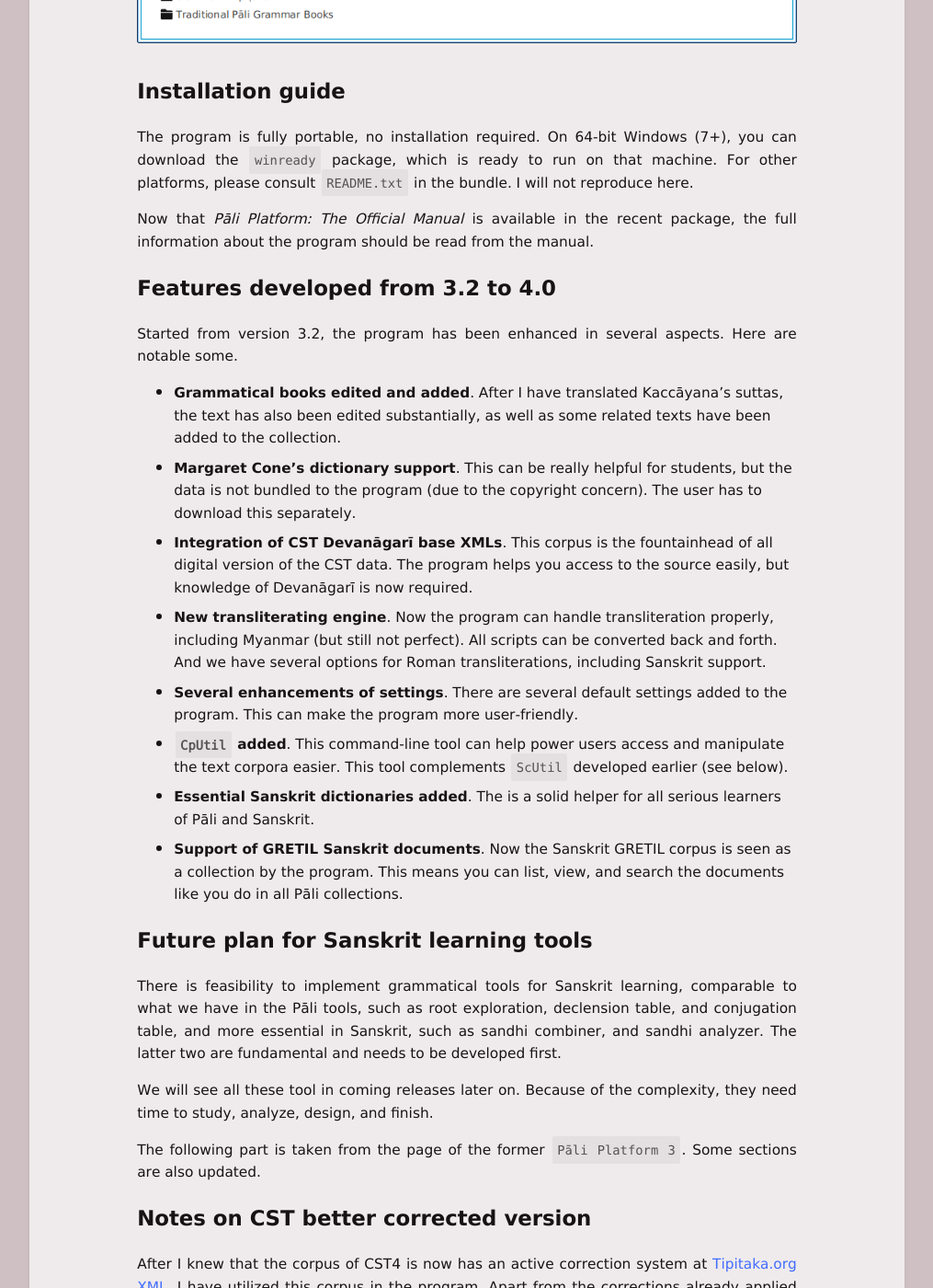
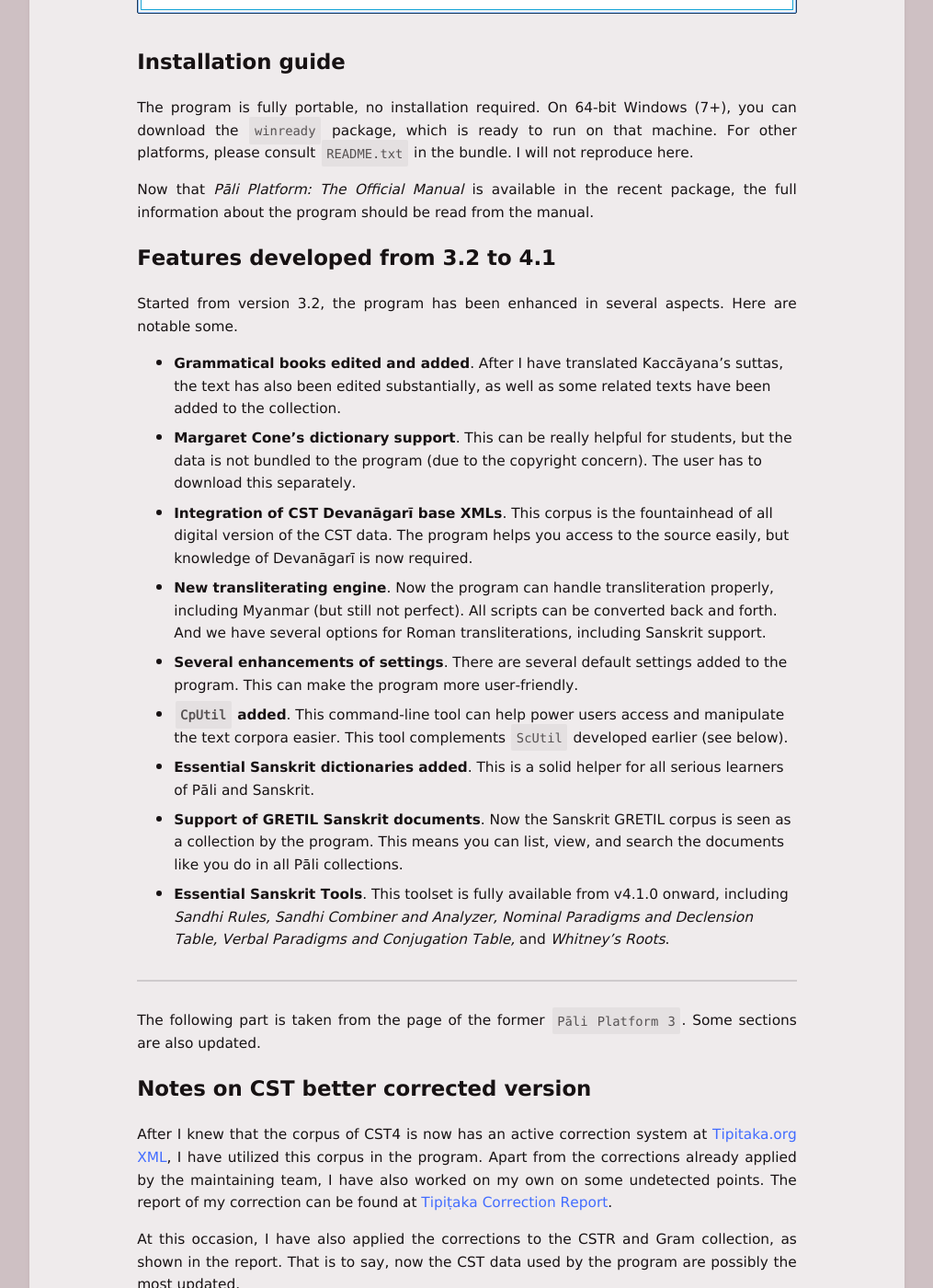
Before and after one commit to bhaddacak/bhaddacak.github.io, a Jekyll site: the page built from _pages/platform4.md, in a window 1280 px wide and 1400 px high, scrolled down 2432 px. Shown: the whole window at 92% size, without its empty margins (132-1147 px from the left). Built offline with Jekyll 4.4.1, drawn with Linux system fonts in a browser that asks for light colours; some of the changed text lies outside the part shown.

Commit message:
update PaliPlatform to v4.1.0

```diff
--- a/_pages/platform4.md
+++ b/_pages/platform4.md
@@ -18,7 +18,7 @@
 
 ### Executable
 
-- [Pali Platform v4.0.0](https://github.com/bhaddacak/paliplatform/releases){:target="\_blank"} <svg class="icon"><use xlink:href="/assets/fontawesome/custom.svg#github-alt"></use></svg> (~150-240 MB)
+- [Pali Platform v4.1.0](https://github.com/bhaddacak/paliplatform/releases){:target="\_blank"} <svg class="icon"><use xlink:href="/assets/fontawesome/custom.svg#github-alt"></use></svg> (~200-300 MB)
 
 ### Source code
 
@@ -44,7 +44,7 @@
 
 Now that *Pāli Platform: The Official Manual* is available in the recent package, the full information about the program should be read from the manual.
 
-## Features developed from 3.2 to 4.0
+## Features developed from 3.2 to 4.1
 
 Started from version 3.2, the program has been enhanced in several aspects. Here are notable some.
 
@@ -54,14 +54,11 @@
 - **New transliterating engine**. Now the program can handle transliteration properly, including Myanmar (but still not perfect). All scripts can be converted back and forth. And we have several options for Roman transliterations, including Sanskrit support.
 - **Several enhancements of settings**. There are several default settings added to the program. This can make the program more user-friendly.
 - **`CpUtil` added**. This command-line tool can help power users access and manipulate the text corpora easier. This tool complements `ScUtil` developed earlier (see below).
-- **Essential Sanskrit dictionaries added**. The is a solid helper for all serious learners of Pāli and Sanskrit.
+- **Essential Sanskrit dictionaries added**. This is a solid helper for all serious learners of Pāli and Sanskrit.
 - **Support of GRETIL Sanskrit documents**. Now the Sanskrit GRETIL corpus is seen as a collection by the program. This means you can list, view, and search the documents like you do in all Pāli collections.
+- **Essential Sanskrit Tools**. This toolset is fully available from v4.1.0 onward, including _Sandhi Rules, Sandhi Combiner and Analyzer, Nominal Paradigms and Declension Table, Verbal Paradigms and Conjugation Table,_ and _Whitney's Roots_.
 
-## Future plan for Sanskrit learning tools
-
-There is feasibility to implement grammatical tools for Sanskrit learning, comparable to what we have in the Pāli tools, such as root exploration, declension table, and conjugation table, and more essential in Sanskrit, such as sandhi combiner, and sandhi analyzer. The latter two are fundamental and needs to be developed first.
-
-We will see all these tool in coming releases later on. Because of the complexity, they need time to study, analyze, design, and finish.
+* * *
 
 The following part is taken from the page of the former `Pāli Platform 3`. Some sections are also updated.
 
```
Also changed, not shown: other parts of _pages/platform4.md (+1 -1 lines), _pages/budselfdev.md (+3 -3 lines), _pages/index.md (+1 -1 lines), _pages/paliplatform.md (+2 -2 lines).
